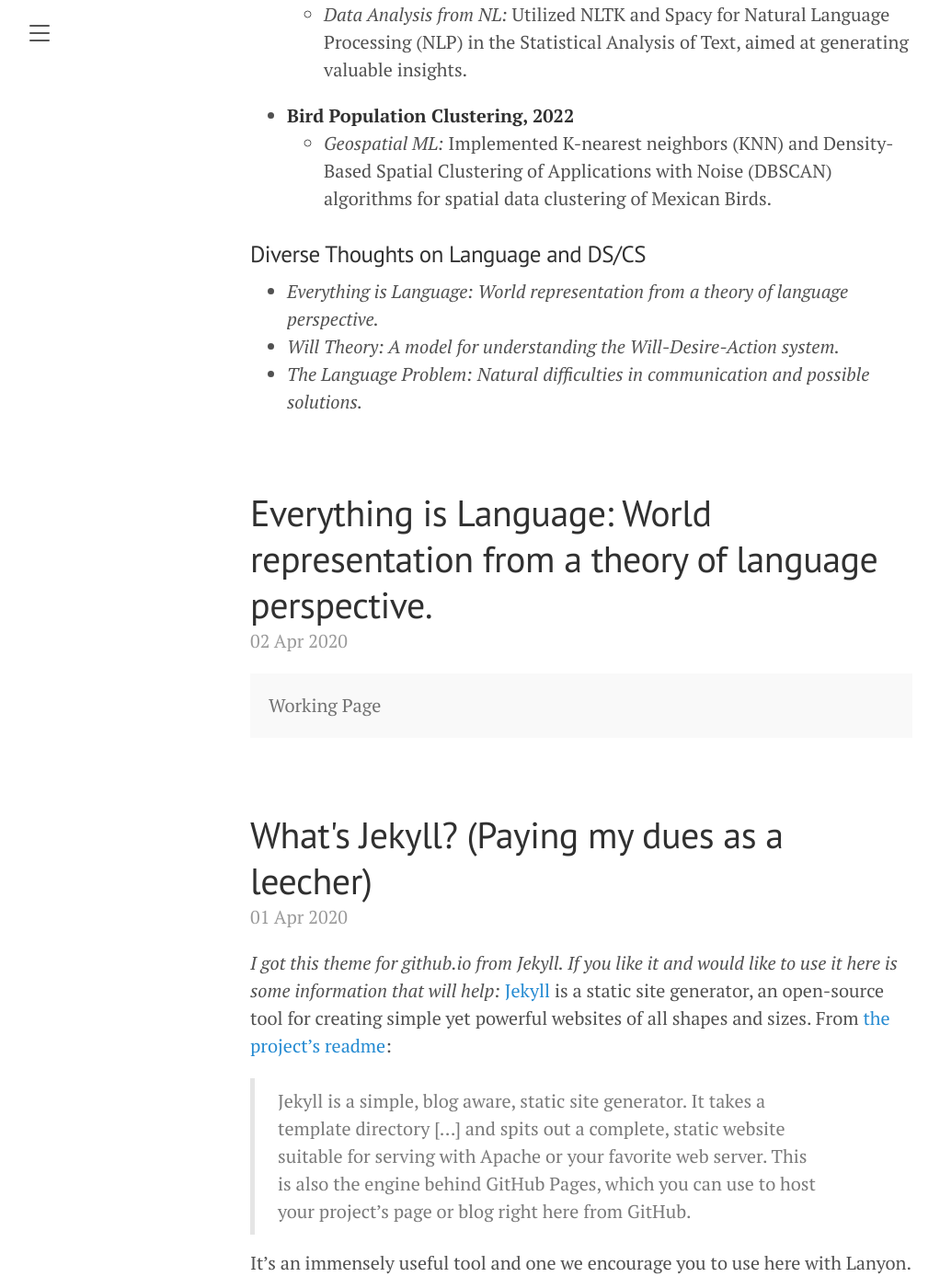
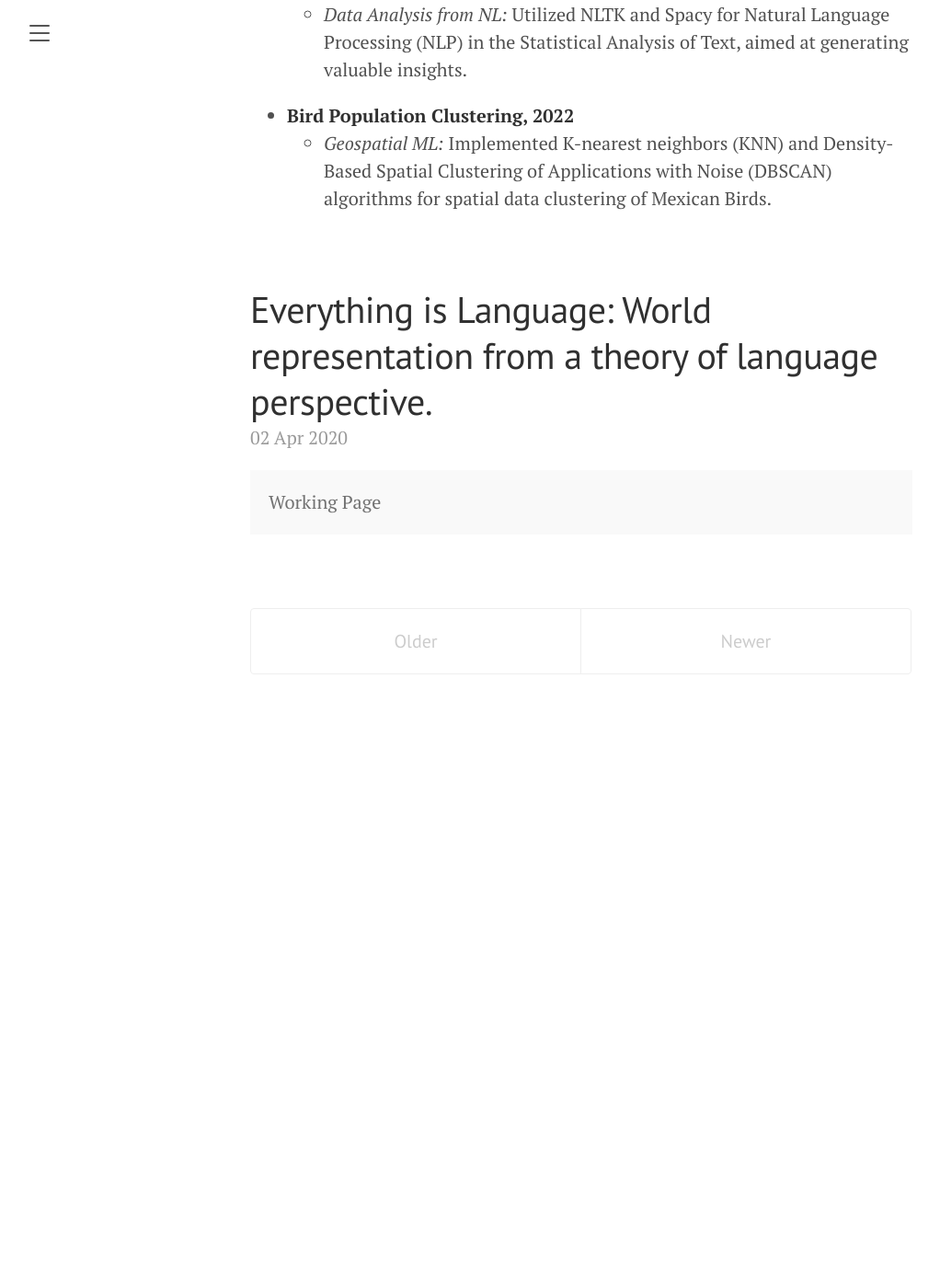
Before and after one commit to joseandresv/joseandresv.github.io, a Jekyll site: the page built from index.html, in a window 1280 px wide and 1400 px high, scrolled down 973 px. Shown: the whole window at 92% size, without its empty margins (8-1030 px from the left). Built offline with Jekyll 4.4.1, drawn with Linux system fonts in a browser that asks for light colours; the list of posts is cut into pages by our own code; after the commit the page ends 1766 px from its top, so only the background shows below that; some of the changed text lies outside the part shown.

Commit message:
adding forker-tax and diverse-thoughts to sidebar

```diff
--- a/_config.yml
+++ b/_config.yml
@@ -1,7 +1,8 @@
 # Setup
 title:               Andres Villanueva for Language*
 tagline:             'Everything is Language'
-description:         'A repository for <a href="https://github.com/joseandresv/joseandresv.github.io.git" target="_blank">NLP/ML/CS projects</a>. Using a Lanyon Jekyll theme from <a href="https://twitter.com/mdo" target="_blank">@mdo</a>.'
+description:         'A repository for <a href="https://github.com/joseandresv/joseandresv.github.io.git" target="_blank">NLP/ML/CS projects</a>.
+Using a Lanyon Jekyll theme from <a href="https://twitter.com/mdo" target="_blank">@mdo</a>.'
 url:                 https://joseandresv.github.io/
 baseurl:             ''
 paginate:            5
@@ -19,4 +20,4 @@
 
 # Custom vars
 version:             1.1.0
-google_analytics_id: UA-146052-15
+google_analytics_id: xxx-xxx-xxx
--- a/_posts/2024-04-13-introducing-andres-villanueva.md
+++ b/_posts/2024-04-13-introducing-andres-villanueva.md
@@ -20,9 +20,3 @@
   - *Data Analysis from NL:* Utilized NLTK and Spacy for Natural Language Processing (NLP) in the Statistical Analysis of Text, aimed at generating valuable insights.
 - **Bird Population Clustering, 2022**
   - *Geospatial ML:* Implemented K-nearest neighbors (KNN) and Density-Based Spatial Clustering of Applications with Noise (DBSCAN) algorithms for spatial data clustering of Mexican Birds.
-
-### Diverse Thoughts on Language and DS/CS
-
-- *Everything is Language: World representation from a theory of language perspective.*
-- *Will Theory: A model for understanding the Will-Desire-Action system.*
-- *The Language Problem: Natural difficulties in communication and possible solutions.*
--- a/about.md
+++ /dev/null
@@ -1,29 +0,0 @@
----
-layout: page
-title: About
----
-
-<p class="message">
-  Hey there! This page is included as an example. Feel free to customize it for your own use upon downloading. Carry on!
-</p>
-
-In the novel, *The Strange Case of Dr. Jeykll and Mr. Hyde*, Mr. Poole is Dr. Jekyll's virtuous and loyal butler. Similarly, Poole is an upstanding and effective butler that helps you build Jekyll themes. It's made by [@mdo](https://twitter.com/mdo).
-
-There are currently two themes built on Poole:
-
-* [Hyde](http://hyde.getpoole.com)
-* [Lanyon](http://lanyon.getpoole.com)
-
-Learn more and contribute on [GitHub](https://github.com/poole).
-
-## Setup
-
-Some fun facts about the setup of this project include:
-
-* Built for [Jekyll](https://jekyllrb.com)
-* Developed on GitHub and hosted for free on [GitHub Pages](https://pages.github.com)
-* Coded with [Atom](https://atom.io)
-
-Have questions or suggestions? Feel free to [open an issue on GitHub](https://github.com/poole/issues/new) or [ask me on Twitter](https://twitter.com/mdo).
-
-Thanks for reading!
--- /dev/null
+++ b/diverse-thoughts-on-language.md
@@ -0,0 +1,15 @@
+---
+layout: page
+title: Diverse Thoughts on Language
+---
+
+<p class="message">
+  Ramblings and ruminations from a guy who likes language.
+</p>
+
+- *Everything is Language: World representation from a theory of language perspective.*
+- *Will Theory: A model for understanding the Will-Desire-Action system.*
+- *The Language Problem: Natural difficulties in communication and possible solutions.*
+- *Satisfaction and Anxiety: Intuitive predictors of alignment.*
+
+Thanks for reading!
--- a/_posts/2020-04-01-whats-jekyll.md
+++ b/forker-tax.md
@@ -1,8 +1,11 @@
 ---
 layout: post
-title: What's Jekyll? (Paying my dues as a leecher)
+title: Forker Tax
 ---
-*I got this theme for github.io from Jekyll. If you like it and would like to use it here is some information that will help:*
+<p class="message">
+  I got this theme for github.io from Jekyll. If you like it and would like to use it here is some information that will help.
+</p>
+
 [Jekyll](https://jekyllrb.com) is a static site generator, an open-source tool for creating simple yet powerful websites of all shapes and sizes. From [the project's readme](https://github.com/mojombo/jekyll/blob/master/README.markdown):
 
   > Jekyll is a simple, blog aware, static site generator. It takes a template directory [...] and spits out a complete, static website suitable for serving with Apache or your favorite web server. This is also the engine behind GitHub Pages, which you can use to host your project’s page or blog right here from GitHub.
```
